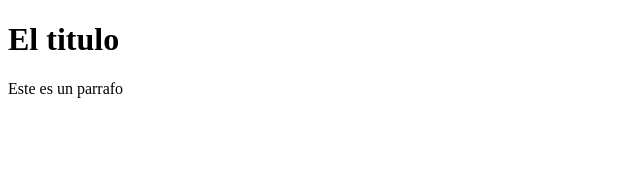
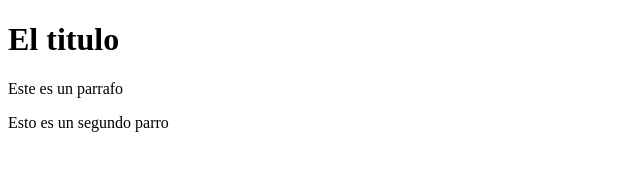
Before and after one commit to LuisLeyton79/ProyetoB, a plain HTML site: page index.html in a window 1280 px wide. Shown: the whole page, without its empty margins (0-640 px from the left). Drawn offline with Linux system fonts and the light colour scheme.

Commit message:
Segundo parrafo

```diff
--- a/index.html
+++ b/index.html
@@ -9,5 +9,6 @@
 <body>
     <h1>El titulo </h1>
     <p> Este es un parrafo</p>
+    <p>Esto es un segundo parro</p>
 </body>
 </html>
```
